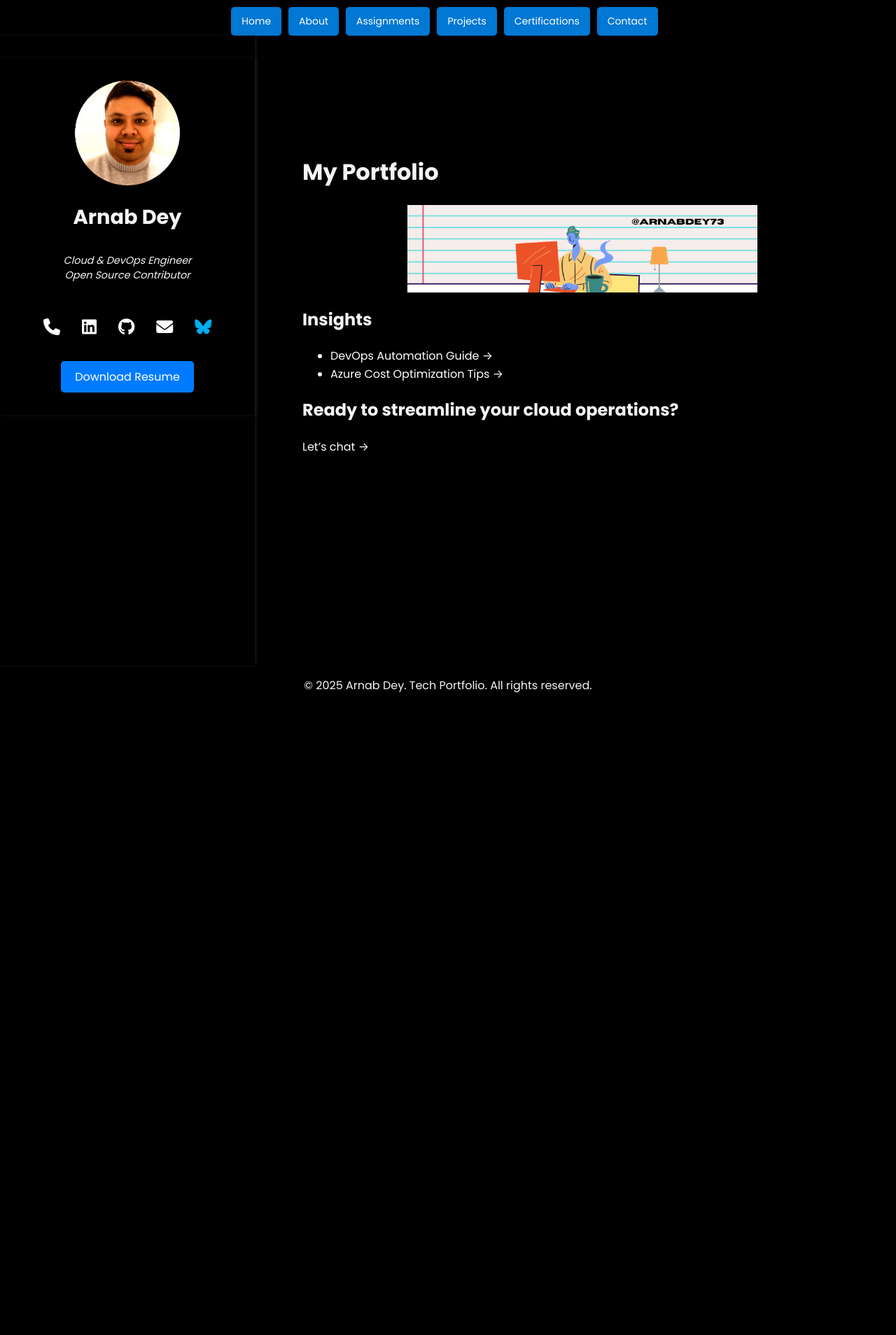
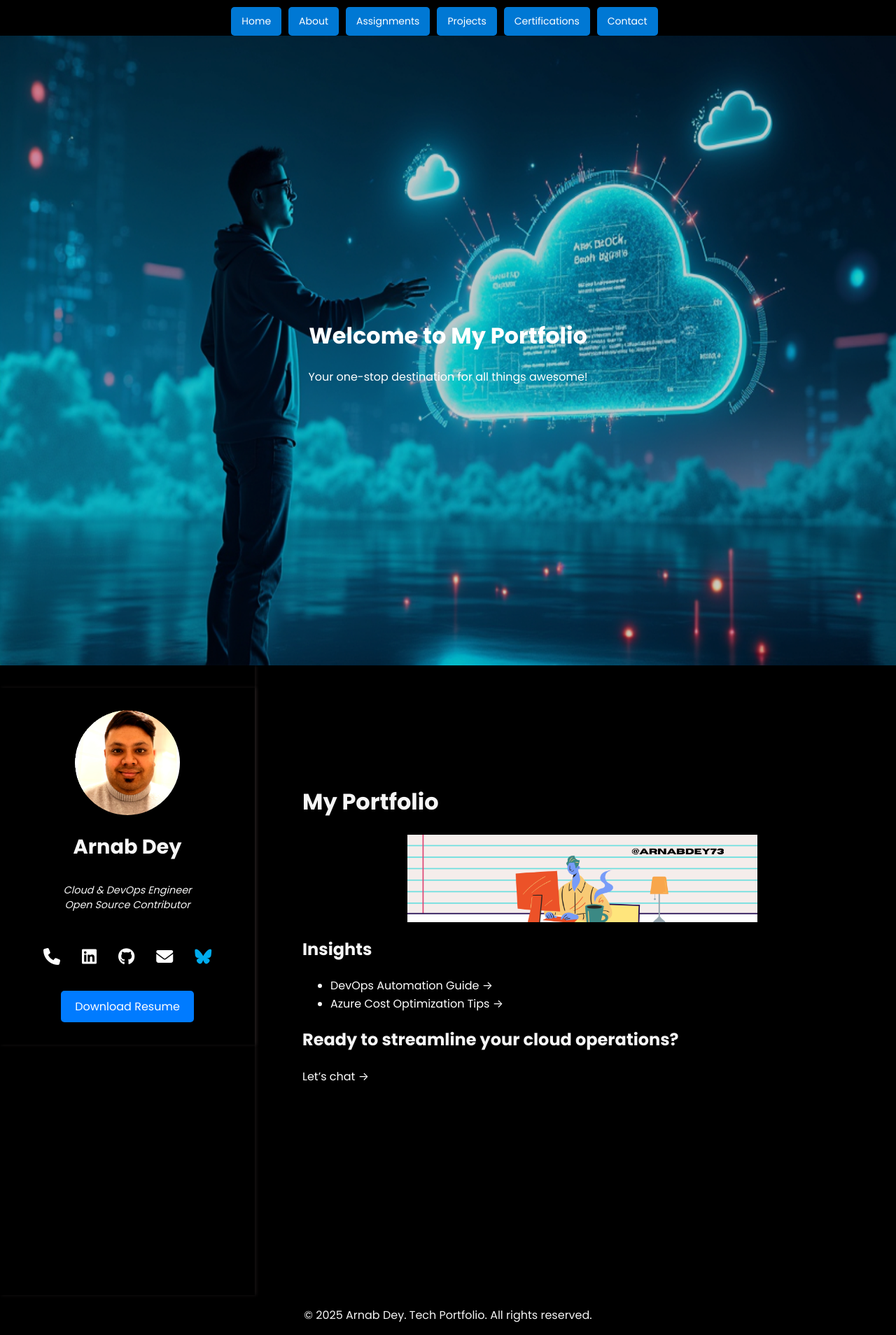
Before and after one commit to arnabdey73/arnabdey73.github.io, a Jekyll site: the page built from index.md, in a window 1280 px wide. Shown: the whole page at 70% size. Built offline with Jekyll 4.4.1, drawn with Linux system fonts in a browser that asks for light colours; nearby versions of some CDN libraries; our own code applies the rules of GitHub Pages for plain Markdown files; before the commit the page ends 1008 px from its top, so only the background shows below that.

Commit message:
Added hero banner

```diff
--- /dev/null
+++ b/_includes/hero-banner.html
@@ -0,0 +1,28 @@
+<div class="hero-banner">
+  <div class="container">
+    <img src="/assets/img/banner2.png" alt="Hero Banner Image" class="hero-banner-img">
+    <div class="hero-banner-content">
+      <h1>Welcome to My Portfolio</h1>
+      <p>Your one-stop destination for all things awesome!</p>
+    </div>
+  </div>
+</div>
+
+<style>
+.hero-banner {
+  position: relative;
+  text-align: center;
+  color: white;
+}
+.hero-banner-img {
+  width: 100%;
+  height: auto;
+  opacity: 0.8;
+}
+.hero-banner-content {
+  position: absolute;
+  top: 50%;
+  left: 50%;
+  transform: translate(-50%, -50%);
+}
+</style>
--- a/_layouts/default.html
+++ b/_layouts/default.html
@@ -31,6 +31,9 @@ layout: default
     {%- include header.html -%}
   </header>
 
+  <!-- Include the hero banner at the top of the page -->
+  {% include hero-banner.html %}
+
   <div class="container">
     <aside class="sidebar">
       <!-- Reverting sidebar content -->
```
Also changed, not shown: assets/img/banner2.png (added).
